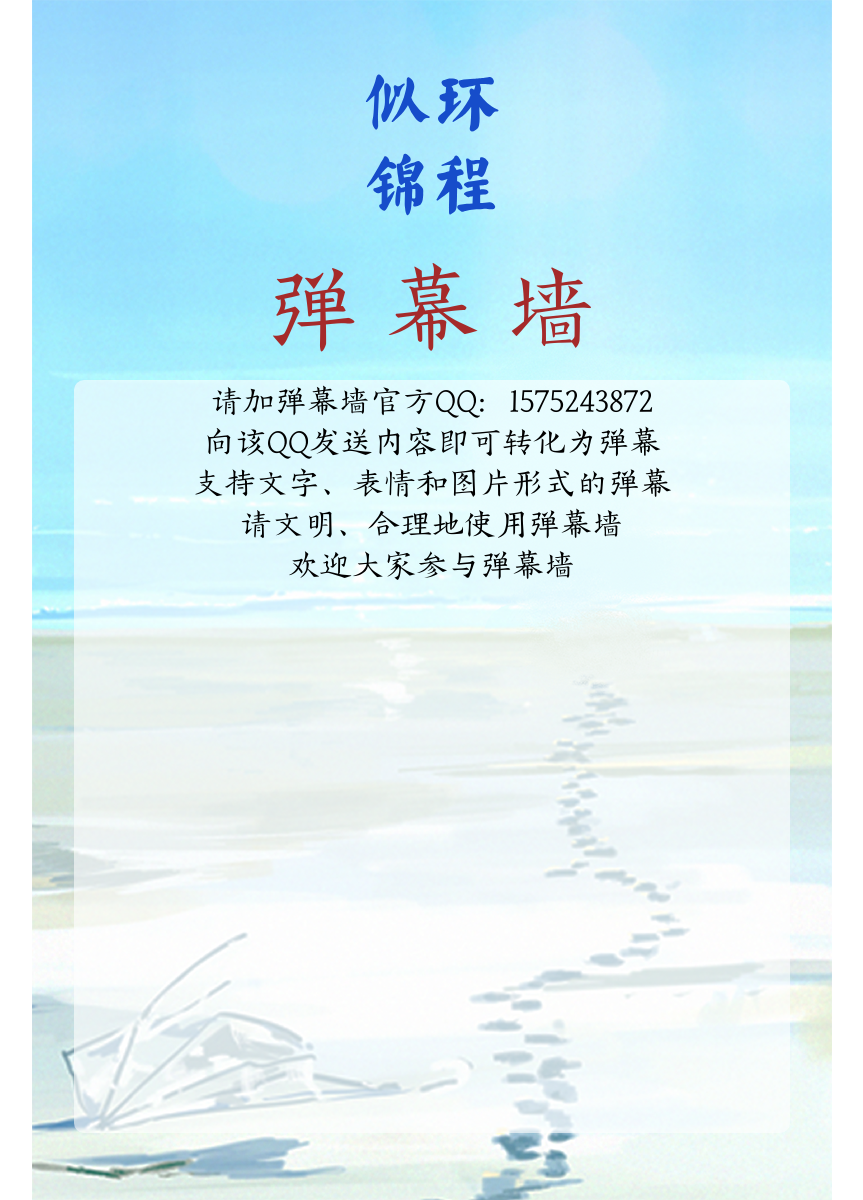
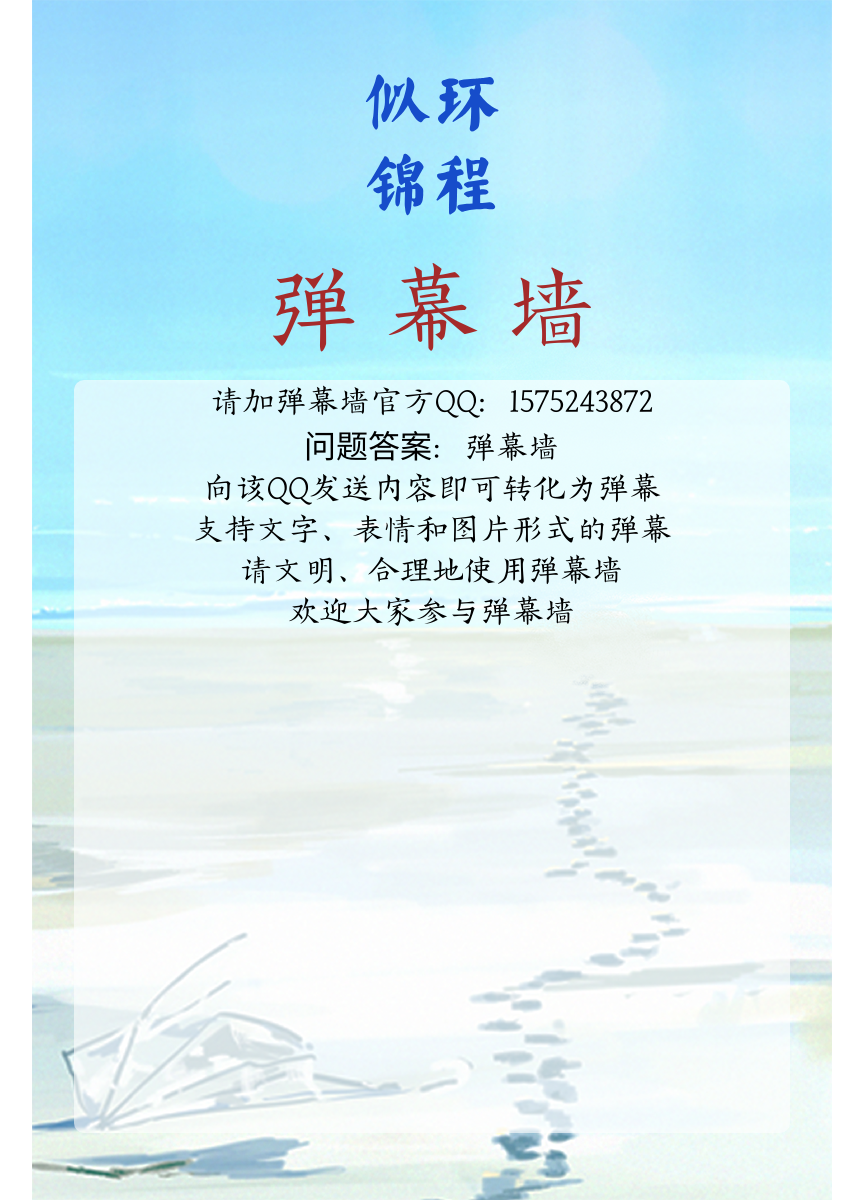
Before and after one commit to PKU-CESE-SU/pku-cese-su.github.io, a Jekyll site: the page 2019-07-graduation-danmaku.html, which Jekyll copies as it is, in a window 1280 px wide. Shown: the whole page, without its empty margins (208-1071 px from the left). Built offline with Jekyll 4.4.1, drawn with Linux system fonts in a browser that asks for light colours; comment, search, counter and statistics services are not loaded.

Commit message:
2019-07-01/02

```diff
--- a/2019-07-graduation-danmaku.html
+++ b/2019-07-graduation-danmaku.html
@@ -111,6 +111,7 @@
                     <div id="title">弹 幕 墙</div>
                     <div id="content-box">
                         <div>请加弹幕墙官方QQ：1575243872</div>
+                        <div>问题答案：弹幕墙</div>
                         <div>向该QQ发送内容即可转化为弹幕</div>
                         <div>支持文字、表情和图片形式的弹幕</div>
                         <div>请文明、合理地使用弹幕墙</div>
```
